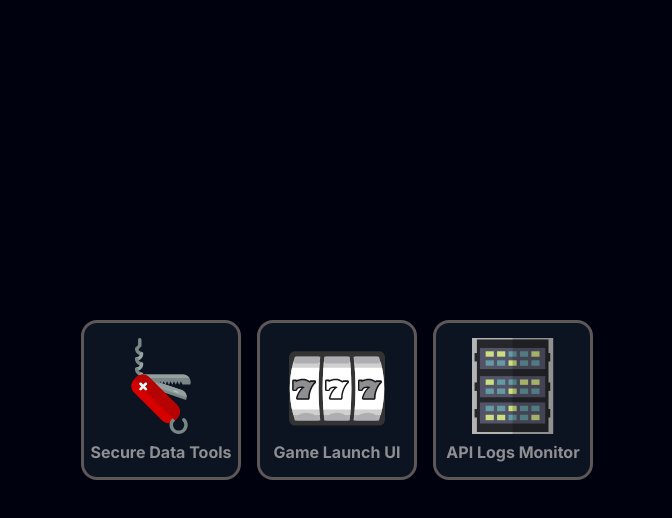
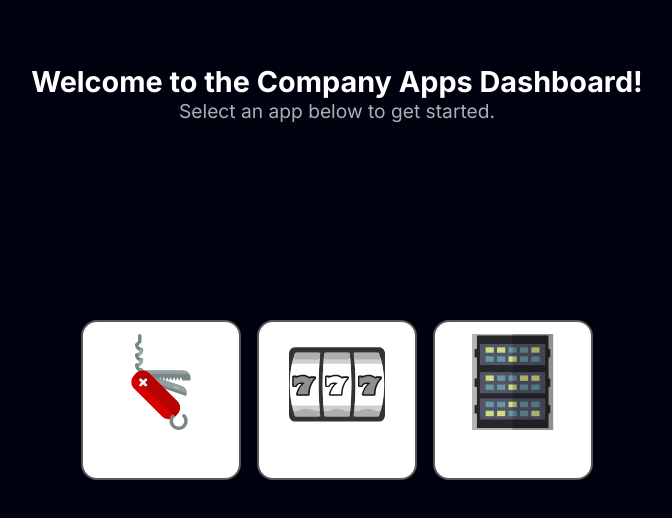
Before and after one commit to dimitarraychev/linux-home-page, a React (Vite) app: page / in a window 1280 px wide. Shown: the top 518 px of the page, without its empty margins (303-975 px from the left). Built offline with nearby package versions, Linux system fonts and the light colour scheme.

Commit message:
ui updates

```diff
--- a/src/App.css
+++ b/src/App.css
@@ -1,18 +1,31 @@
 .app {
   min-height: 100vh;
-  max-height: 100vh;
   color: white;
   display: flex;
-  align-items: center;
-  justify-content: center;
   flex-direction: column;
+  overflow-x: hidden;
   position: relative;
-  overflow-x: hidden;
+}
+
+.title {
+  text-align: center;
+  margin-top: 4rem;
+  font-size: 1.8rem;
+}
+
+.subtitle {
+  font-size: 1.2rem;
+  color: var(--light-gray);
+  text-align: center;
 }
 
 .apps-container {
   display: flex;
   align-items: center;
   justify-content: center;
+  position: absolute;
+  top: 50%;
+  left: 50%;
+  transform: translate(-50%, -50%);
   gap: 1rem;
 }
--- a/src/App.tsx
+++ b/src/App.tsx
@@ -7,10 +7,25 @@ import logsLogo from "./assets/api-logs-monitor-logo.svg";
 function App() {
   return (
     <div className="app">
+      <h1 className="title">Welcome to the Company Apps Dashboard!</h1>
+      <p className="subtitle">Select an app below to get started.</p>
+
       <div className="apps-container">
-        <AppIcon icon={toolsLogo} title="Secure Data Tools" />
-        <AppIcon icon={launchLogo} title="Game Launch UI" />
-        <AppIcon icon={logsLogo} title="API Logs Monitor" />
+        <AppIcon
+          icon={toolsLogo}
+          title="Secure Data Tools"
+          path="/secure-data-tools"
+        />
+        <AppIcon
+          icon={launchLogo}
+          title="Game Launch UI"
+          path="/game-launch-ui"
+        />
+        <AppIcon
+          icon={logsLogo}
+          title="API Logs Monitor"
+          path="/api-logs-monitor"
+        />
       </div>
     </div>
   );
--- a/src/components/AppIcon/AppIcon.css
+++ b/src/components/AppIcon/AppIcon.css
@@ -1,14 +1,18 @@
 .app-wrapper {
   height: 10rem;
   aspect-ratio: 1/1;
-  border: 3px solid var(--border);
+  border: 0.15rem solid var(--border);
   border-radius: 1rem;
   display: flex;
   flex-direction: column;
   align-items: center;
   justify-content: center;
-  gap: 0.5rem;
-  background-color: var(--dark);
+  gap: 1rem;
+
+  background: rgba(255, 255, 255, 1);
+  backdrop-filter: blur(20px);
+  -webkit-backdrop-filter: blur(10px);
+  transition: all 0.3s ease;
 }
 
 .app-wrapper:hover {
@@ -28,5 +32,4 @@
 .app-title {
   font-size: 1rem;
   font-weight: 700;
-  color: var(--dark-gray);
 }
--- a/src/components/AppIcon/AppIcon.tsx
+++ b/src/components/AppIcon/AppIcon.tsx
@@ -3,15 +3,16 @@ import "./AppIcon.css";
 interface AppIconProps {
   icon: string;
   title: string;
+  path: string;
 }
 
-const AppIcon = ({ icon, title }: AppIconProps) => {
+const AppIcon = ({ icon, title, path }: AppIconProps) => {
   return (
-    <div className="app-wrapper">
+    <a className="app-wrapper" href={path}>
       <img src={icon} alt="tools" className="app-icon" />
 
       <p className="app-title">{title}</p>
-    </div>
+    </a>
   );
 };
 
```
Also changed, not shown: 1 other file (tests, documents, lock files or other folders).
